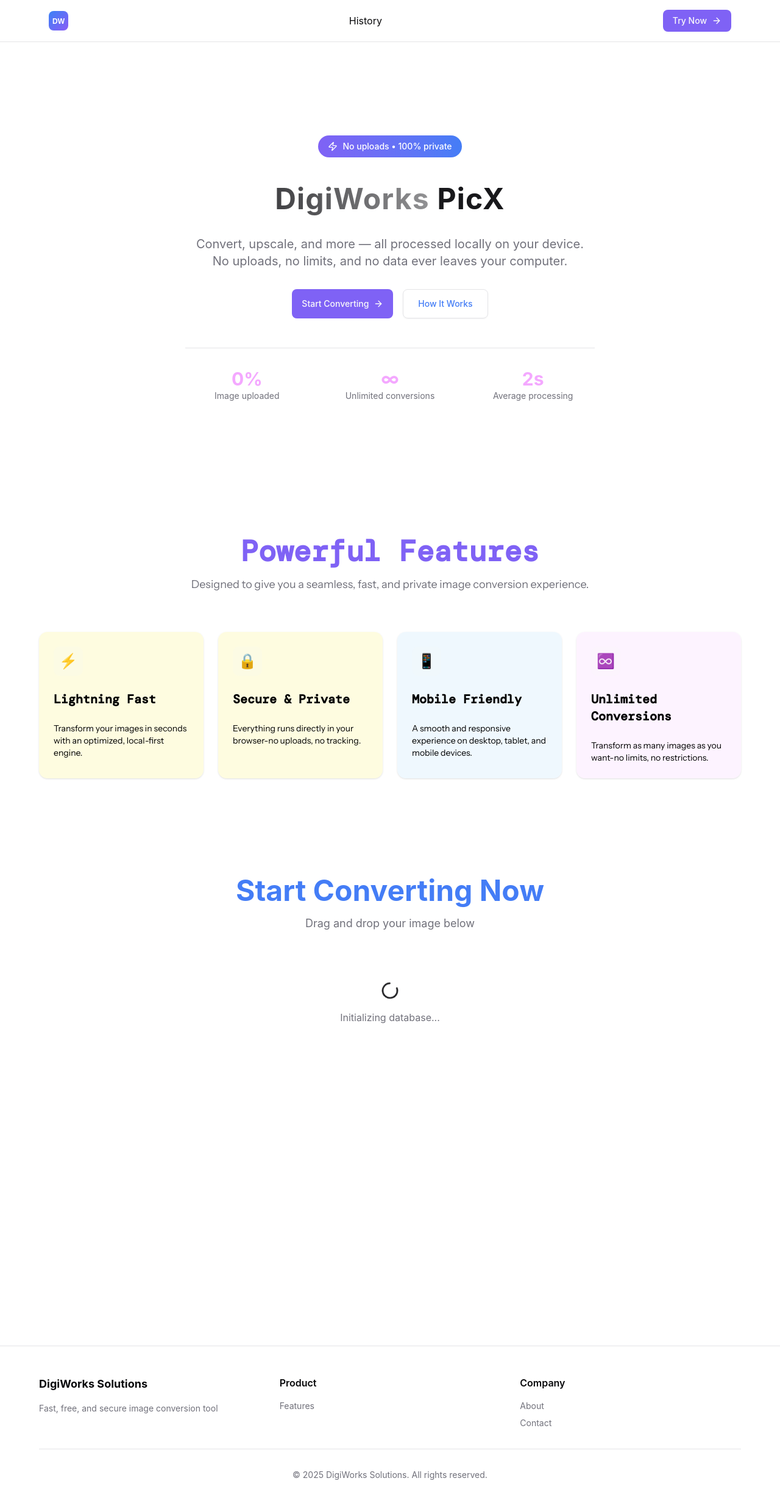
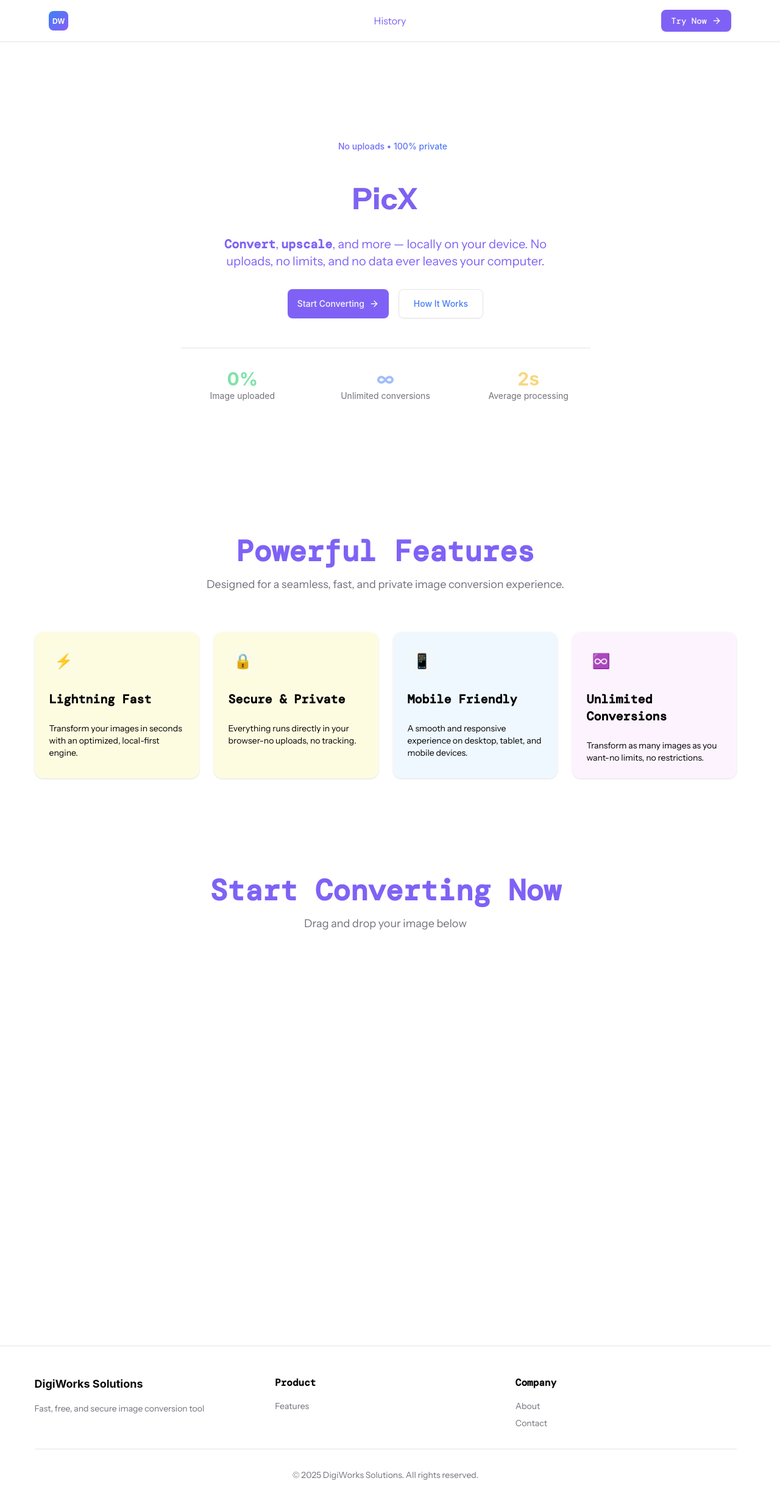
Before and after one commit to ninoslat1/dw-tools, a React (Vite) app: page / in a window 1280 px wide. Shown: the top 2464 px of the page at 61% size. Built offline with nearby package versions, Linux system fonts and the light colour scheme; a web font is replaced by a local one.

Commit message:
fix: typing and compress

```diff
--- a/src/components/Dropzone.tsx
+++ b/src/components/Dropzone.tsx
@@ -1,8 +1,7 @@
 
 
 import { useEffect, useRef, useState } from "react"
-import { Check, CloudBackupIcon, Download, Loader2, Upload, X } from "lucide-react"
-import { Checkbox } from "./ui/checkbox"
+import { CloudBackupIcon, Download, Loader2, Upload, X } from "lucide-react"
 import { Label } from "./ui/label"
 import { Progress } from "./ui/progress";
 import type {DragEvent} from "react";
@@ -25,7 +24,6 @@
 export default function Dropzone() {
   const [file, setFile] = useState<File | null>(null)
   // const [preview, setPreview] = useState<string | null>(null)
-  const [isCompress, setIsCompress] = useState<boolean>(false)
   // const [isDownload, setIsDownload] = useState<boolean>(false)
   const [selectedFormat, setSelectedFormat] = useState<"png" | "jpeg" | "jpg" | "webp" | "avif" | "">("")
   const [isConverting, setIsConverting] = useState(false)
@@ -39,6 +37,8 @@
   const inputRef = useRef<HTMLInputElement | null>(null)
   const availableFormat = ["png", "jpeg", "jpg", "webp", "avif"]
   const format = file?.name.split(".").pop()?.toLowerCase()
+  const [compressMode, setCompressMode] = useState<"basic" | "normal" | "ultra" | "none">("none")
+
 
   useEffect(() => {
     const handlePaste = (e: ClipboardEvent) => {
@@ -150,7 +150,7 @@
         let finalBlob = blob
 
         if (
-          isCompress &&
+          compressMode != "none" &&
           (selectedFormat === "jpeg" ||
             selectedFormat === "webp" ||
             selectedFormat === "png")
@@ -203,16 +203,16 @@
       <div className="max-w-4xl mx-auto">
 
         <div className="text-center mb-12">
-          <h2 className="text-4xl md:text-5xl font-bold mb-4 text-blue-soft">Start Converting Now</h2>
-          <p className="text-lg text-muted-foreground">Drag and drop your image below</p>
+          <h2 className="text-4xl md:text-5xl font-bold mb-4 text-violet-soft font-dm">Start Converting Now</h2>
+          <p className="text-lg text-muted-foreground font-is">Drag and drop your image below</p>
         </div>
 
-        {!dbReady && (
+        {/* {!dbReady && (
           <div className="text-center py-8">
             <Loader2 className="w-8 h-8 animate-spin mx-auto mb-4 text-primary" />
             <p className="text-muted-foreground">Initializing database...</p>
           </div>
-        )}
+        )} */}
 
         {dbReady && !file ? (
           <Card
@@ -243,13 +243,8 @@
                 <Upload className="w-8 h-8 text-primary" />
               </div>
 
-              <h3 className="text-2xl font-bold mb-2">Drop your image here</h3>
-              <p className="text-muted-foreground mb-4">or click to browse</p>
-
-              <div className="flex items-center gap-2 text-sm text-muted-foreground">
-                <Check className="w-4 h-4 text-green-500" />
-                Instant PNG download
-              </div>
+              <h3 className="text-2xl font-bold mb-2 font-dm">Drop your image here</h3>
+              <p className="text-muted-foreground mb-4 font-is">or click to browse</p>
 
               <Button className="mt-6">Select File</Button>
             </div>
@@ -259,11 +254,11 @@
             <div className="space-y-6">
 
               <div className="space-y-2">
-                <Label className="text-sm font-medium text-muted-foreground">Image Selected</Label>
+                <Label className="text-sm font-medium text-muted-foreground font-dm">Image Selected</Label>
                 <div className="flex items-center gap-3 p-4 bg-background/50 rounded-lg border border-border">
                   <div className="flex-1 truncate">
-                    <p className="font-medium truncate">{file.name}</p>
-                    <p className="text-xs text-muted-foreground">
+                    <p className="font-medium truncate font-dm">{file.name}</p>
+                    <p className="text-xs text-muted-foreground font-is font-thin">
                       {(file.size / 1024).toFixed(2)} KB
                     </p>
                   </div>
@@ -271,7 +266,7 @@
               </div>
 
               <div className="space-y-2">
-                <Label className="text-sm font-medium text-muted-foreground">Convert to Format</Label>
+                <Label className="text-sm font-medium text-muted-foreground font-dm">Convert to Format</Label>
                 <Select
                   value={selectedFormat}
                   onValueChange={(val: string) => {
@@ -283,7 +278,7 @@
                   </SelectTrigger>
                   <SelectContent>
                     <SelectGroup>
-                      <SelectLabel>Formats</SelectLabel>
+                      <SelectLabel className="font-is">Formats</SelectLabel>
                       {availableFormat
                         .filter((fmt) => fmt !== format)
                         .map((fmt) => (
@@ -297,15 +292,35 @@
               </div>
 
               {["jpeg", "webp", "png"].includes(selectedFormat) && (
-                <div className="flex items-center gap-3">
-                  <Checkbox
-                    id="compress"
-                    checked={isCompress}
-                    onCheckedChange={(v: boolean) => setIsCompress(Boolean(v))}
-                  />
-                  <Label htmlFor="compress">Compress Image</Label>
+                <div className="space-y-2">
+                  <Label className="text-sm font-medium text-muted-foreground font-dm">
+                    Compression Mode (Optional)
+                  </Label>
+
+                  <Select
+                    value={compressMode}
+                    onValueChange={(v: "basic" | "normal" | "ultra" | "none") =>
+                      setCompressMode(v)
+                    }
+                  >
+                    <SelectTrigger className="w-full">
+                      <SelectValue placeholder="No compression" />
+                    </SelectTrigger>
+                    <SelectContent>
+                      <SelectGroup>
+                        <SelectLabel className="font-is">Mode</SelectLabel>
+
+                        <SelectItem value="none">None</SelectItem>
+                        <SelectItem value="basic">Basic</SelectItem>
+                        <SelectItem value="normal">Normal</SelectItem>
+                        <SelectItem value="ultra">Ultra</SelectItem>
+                      </SelectGroup>
+                    </SelectContent>
+                  </Select>
                 </div>
               )}
+
+
 
               {isConverting && (
                 <div className="flex items-center gap-3">
--- a/src/components/Feature.tsx
+++ b/src/components/Feature.tsx
@@ -37,19 +37,19 @@
         <div className="text-center mb-16">
           <h2 className="text-4xl md:text-5xl font-bold mb-4 text-violet-soft font-dm">Powerful Features</h2>
           <p className="text-lg text-muted-foreground max-w-2xl mx-auto font-is">
-            Designed to give you a seamless, fast, and private image conversion experience.
+            Designed for a seamless, fast, and private image conversion experience.
           </p>
         </div>
 
         {/* Feature Grid */}
         <div className="grid md:grid-cols-2 lg:grid-cols-4 gap-6">
           {features.map((feature) => (
-            <Card key={feature.title} className={`${feature.bg} border-none text-black font-dm`}>
+            <Card key={feature.title} className={`${feature.bg} border-none text-black`}>
               <CardHeader>
                 <div className="w-12 h-12 rounded-lg bg-accent/20 flex items-center justify-center mb-4">
                   <span className="text-2xl">{feature.icon}</span>
                 </div>
-                <CardTitle className="text-xl font-bold">{feature.title}</CardTitle>
+                <CardTitle className="font-dm text-xl font-bold">{feature.title}</CardTitle>
               </CardHeader>
               <CardContent>
                 <p className="text-sm font-is">{feature.description}</p>
--- a/src/components/Footer.tsx
+++ b/src/components/Footer.tsx
@@ -5,11 +5,11 @@
         <div className="grid md:grid-cols-3 gap-8 mb-8">
           <div>
             <h3 className="font-bold text-lg mb-4">DigiWorks Solutions</h3>
-            <p className="text-muted-foreground text-sm">Fast, free, and secure image conversion tool</p>
+            <p className="text-muted-foreground text-sm font-is">Fast, free, and secure image conversion tool</p>
           </div>
           <div>
-            <h4 className="font-semibold mb-4">Product</h4>
-            <ul className="space-y-2 text-sm text-muted-foreground">
+            <h4 className="font-semibold mb-4 font-dm">Product</h4>
+            <ul className="space-y-2 text-sm text-muted-foreground font-is">
               <li>
                 <a href="#" className="hover:text-foreground transition">
                   Features
@@ -18,8 +18,8 @@
             </ul>
           </div>
           <div>
-            <h4 className="font-semibold mb-4">Company</h4>
-            <ul className="space-y-2 text-sm text-muted-foreground">
+            <h4 className="font-semibold mb-4 font-dm">Company</h4>
+            <ul className="space-y-2 text-sm text-muted-foreground font-is">
               <li>
                 <a href="#" className="hover:text-foreground transition">
                   About
@@ -33,7 +33,7 @@
             </ul>
           </div>
         </div>
-        <div className="border-t border-border pt-8 text-center text-sm text-muted-foreground">
+        <div className="border-t border-border pt-8 text-center text-sm text-muted-foreground font-is">
           <p>&copy; 2025 DigiWorks Solutions. All rights reserved.</p>
         </div>
       </div>
--- a/src/components/Header.tsx
+++ b/src/components/Header.tsx
@@ -6,25 +6,32 @@
 export default function Header() {
   return (
     <header className="fixed top-0 w-full bg-background/95 backdrop-blur-sm border-b border-border z-50">
-      <nav className="max-w-6xl mx-auto px-4 py-4 flex items-center justify-between">
-        <img src="/company-icon.svg"/>
+      <nav className="max-w-6xl mx-auto px-4 py-4 grid grid-cols-3 items-center">
+        {/* Kiri */}
+        <div>
+          <img src="/company-icon.svg"/>
+        </div>
 
+        {/* Tengah (BENAR-BENAR CENTER) */}
         <div className="flex items-center justify-center gap-5">
-          {/* <Link to="/docs" className="flex items-center gap-2">
-            Docs
-          </Link> */}
-
-          <Link to="/history" className="flex items-center gap-2">
+          <Link to="/history" className="flex items-center gap-2 font-is text-violet-soft">
             History
           </Link>
         </div>
 
-        <Button className="bg-violet-soft text-primary-foreground hover:bg-violet-soft/90 gap-2" onClick={() => $page.set("convert")}>
-          <a href="#converter" className="flex items-center gap-2">
-            Try Now <ArrowRight className="w-4 h-4" />
-          </a>
-        </Button>
+        {/* Kanan */}
+        <div className="flex justify-end">
+          <Button
+            className="bg-violet-soft text-primary-foreground hover:bg-violet-soft/90 gap-2"
+            onClick={() => $page.set("convert")}
+          >
+            <a href="#converter" className="flex items-center gap-2 font-dm">
+              Try Now <ArrowRight className="w-4 h-4" />
+            </a>
+          </Button>
+        </div>
       </nav>
+
     </header>
   )
 }
--- a/src/components/Hero.tsx
+++ b/src/components/Hero.tsx
@@ -7,21 +7,25 @@
       <div className="max-w-4xl mx-auto text-center">
 
         {/* Badge */}
-        <div className="inline-block mb-6 px-4 py-2 bg-linear-to-r from-violet-soft to-blue-soft rounded-full">
-          <span className="text-white font-medium text-sm flex items-center gap-2">
+        <div className="inline-block text-is mb-6 px-4 py-2 bg-linear-to-r from-violet-soft to-blue-soft text-transparent bg-clip-text rounded-full">
+          <span className="font-medium text-sm flex items-center gap-2">
             <Zap className="w-4 h-4" /> No uploads • 100% private
           </span>
         </div>
 
         <p className="mb-4 py-5 text-5xl font-bold tracking-wide text-transparent bg-clip-text bg-gradient-to-r from-primary to-accent">
-          DigiWorks <span className="text-primary">PicX</span>
+          <span className="text-violet-soft font-is">PicX</span>
         </p>
 
         {/* Subheadline */}
-        <p className="text-lg md:text-xl text-muted-foreground max-w-2xl mx-auto mb-8 text-balance">
-          Convert, upscale, and more — all processed locally on your device.
-          No uploads, no limits, and no data ever leaves your computer.
+        <p className="text-lg md:text-xl text-violet-soft max-w-2xl mx-auto mb-8 text-balance font-is">
+          <span className="font-dm font-bold">Convert</span>,{" "}
+          <span className="font-dm font-bold">upscale</span>, and more — locally on your device.{" "} No uploads, no limits, and{" "}
+          <span className="inline-block animate-slide-collide">
+            no data ever leaves your computer.
+          </span>
         </p>
+
 
         {/* CTA */}
         <div className="flex flex-col sm:flex-row gap-4 justify-center mb-12">
@@ -46,17 +50,17 @@
         {/* Stats */}
         <div className="grid grid-cols-3 gap-4 md:gap-8 mt-12 pt-8 border-t border-border">
           <div>
-            <div className="text-2xl md:text-3xl font-bold text-fuchsia-300">0%</div>
+            <div className="text-2xl md:text-3xl font-bold text-green-500/50">0%</div>
             <div className="text-sm text-muted-foreground">Image uploaded</div>
           </div>
 
           <div>
-            <div className="text-2xl md:text-3xl font-bold text-fuchsia-300">∞</div>
+            <div className="text-2xl md:text-3xl font-bold text-blue-soft/50">∞</div>
             <div className="text-sm text-muted-foreground">Unlimited conversions</div>
           </div>
 
           <div>
-            <div className="text-2xl md:text-3xl font-bold text-fuchsia-300">2s</div>
+            <div className="text-2xl md:text-3xl font-bold text-yellow-500/50">2s</div>
             <div className="text-sm text-muted-foreground">Average processing</div>
           </div>
         </div>
--- a/src/lib/converter.ts
+++ b/src/lib/converter.ts
@@ -1,3 +1,4 @@
+import { COMPRESS_PRESET } from "./utils";
 
 const allowed = ["png", "jpg", "jpeg", "webp", "avif"] as const;
 type ImageFormat = typeof allowed[number];
@@ -82,27 +83,46 @@
 export const compressImageBlob = async (
   blob: Blob,
   options: TCompressOptions = {}
-):Promise<Blob> => {
+): Promise<Blob> => {
   const {
     maxWidth,
     maxHeight,
-    outputType
+    outputType = "image/jpeg",
+    mode = "none",
   } = options
+
+  // 👉 Jika user tidak memilih mode → langsung kembalikan blob asli
+  if (!mode) {
+    return blob
+  }
+
+  if (mode === "none") {
+    return blob
+  }
 
   const bitmap = await createImageBitmap(blob)
 
   let width = bitmap.width
   let height = bitmap.height
 
+  const preset = COMPRESS_PRESET[mode]
+
+  const baseScale = preset.scale
+
   if (maxWidth || maxHeight) {
-    const scale = Math.min(
+    const limitScale = Math.min(
       maxWidth ? maxWidth / width : 1,
       maxHeight ? maxHeight / height : 1,
       1
     )
 
-    width = Math.round(width * scale)
-    height = Math.round(height * scale)
+    const finalScale = Math.min(baseScale, limitScale)
+
+    width = Math.round(width * finalScale)
+    height = Math.round(height * finalScale)
+  } else {
+    width = Math.round(width * baseScale)
+    height = Math.round(height * baseScale)
   }
 
   const canvas = document.createElement("canvas")
@@ -116,7 +136,7 @@
     canvas.toBlob(
       (result) => resolve(result!),
       outputType,
-      0.5,
+      preset.quality,
     )
   })
 }
--- a/src/lib/utils.ts
+++ b/src/lib/utils.ts
@@ -5,3 +5,21 @@
 export function cn(...inputs: Array<ClassValue>) {
   return twMerge(clsx(inputs))
 }
+
+export const COMPRESS_PRESET: Record<
+  "basic" | "normal" | "ultra",
+  { quality: number; scale: number }
+> = {
+  basic: {
+    quality: 0.8,   // hampir original
+    scale: 0.95,    // sedikit dikecilkan
+  },
+  normal: {
+    quality: 0.6,   // balance
+    scale: 0.85,
+  },
+  ultra: {
+    quality: 0.4,   // lebih agresif
+    scale: 0.75,
+  },
+}
--- a/src/services/conversion.ts
+++ b/src/services/conversion.ts
@@ -2,8 +2,8 @@
 import { getSQLocal } from '@/db/sqlocal'
 
 export const conversionService = {
-  cacheConversion: async (data: ImageTable) => {
-    const db = await getSQLocal()
+  cacheConversion: (data: ImageTable) => {
+    const db = getSQLocal()
 
     return db.transaction(async (tx) => {
       return tx.sql`
@@ -26,8 +26,8 @@
     })
   },
 
-  getConversion: async () => {
-    const db = await getSQLocal()
+  getConversion: () => {
+    const db = getSQLocal()
 
     return db.sql`
       SELECT
@@ -42,8 +42,8 @@
     `
   },
 
-  deleteConversion: async (uid: string) => {
-    const db = await getSQLocal()
+  deleteConversion: (uid: string) => {
+    const db = getSQLocal()
 
     return db.transaction(async (tx) => {
       return tx.sql`
--- a/src/styles.css
+++ b/src/styles.css
@@ -95,6 +95,35 @@
 }
 
 @theme inline {
+  --animate-slide-collide: slide-collide 1.0s ease-out forwards;
+
+  @keyframes slide-collide {
+    0% {
+      transform: translateX(0);
+      opacity: 1;
+    }
+    40% {
+      transform: translateX(120px);
+      opacity: 0.8;
+    }
+    55% {
+      transform: translateX(140px) scale(0.95);
+      opacity: 0.6;
+    }
+    60% {
+      transform: translateX(150px) scale(0.9); /* “nabrak” */
+      opacity: 0.1;
+    }
+    70% {
+      transform: translateX(120px) scale(1.02); /* mental balik */
+      opacity: 0.5;
+    }
+    100% {
+      transform: translateX(0);
+      opacity: 1;
+    }
+  }
+
   --color-violet-soft: #7f62f5;
   --color-blue-soft: #447df6;
   --color-background: var(--background);
@@ -145,3 +174,15 @@
     @apply bg-background text-foreground;
   }
 }
+
+html[data-scroll-locked][data-scroll-locked],
+body[data-scroll-locked][data-scroll-locked] {
+    overflow: visible !important;
+    margin-right: 0 !important;
+    padding-right: 0 !important;
+    --removed-body-scroll-bar-size: 0 !important;
+}
+
+html {
+    scrollbar-gutter: stable;
+}
--- a/src/types/conversion.d.ts
+++ b/src/types/conversion.d.ts
@@ -23,4 +23,5 @@
     maxWidth?: number
     maxHeight?: number
     outputType?: "image/jpeg" | "image/webp" | "image/png"
+    mode?: "basic" | "normal" | "ultra" | ""
 }
```
